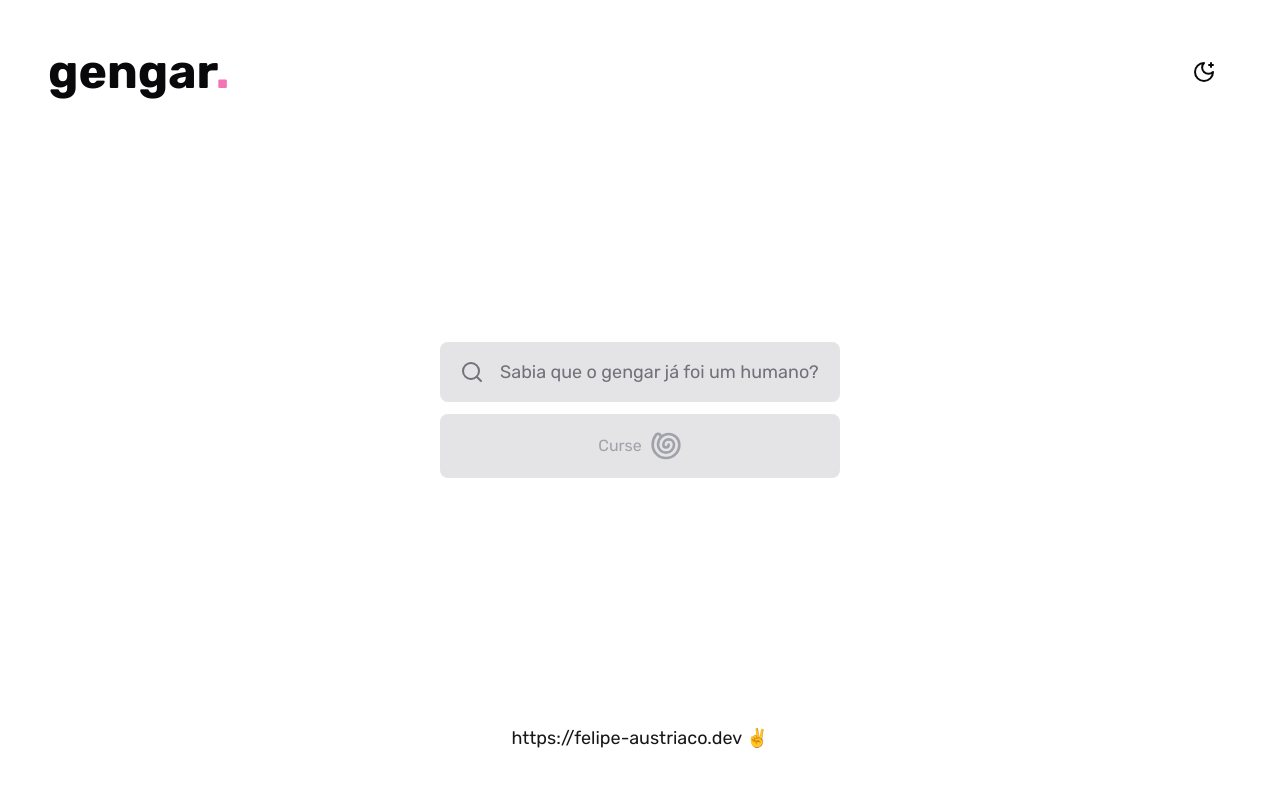
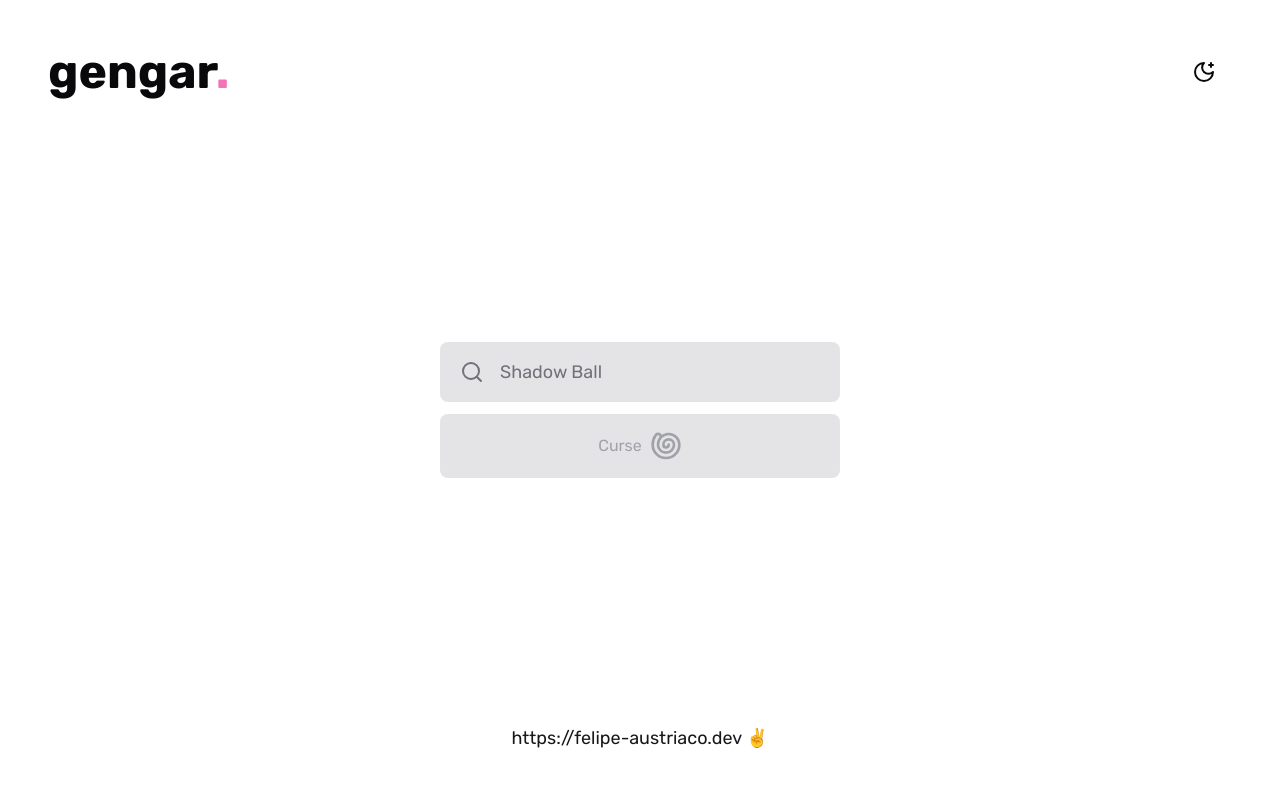
Before and after one commit to w1redl4in/promotions-frontend, a Next.js app: page / in a window 1280 px wide. Shown: the top 786 px of the page. Built offline with nearby package versions, Linux system fonts and the light colour scheme.

Commit message:
refactor(home): :recycle: changing placeholder from input

```diff
--- a/src/app/(home)/page.tsx
+++ b/src/app/(home)/page.tsx
@@ -94,7 +94,7 @@ export default function Home() {
                 )
               }
               type="text"
-              placeholder="Sabia que o gengar já foi um humano?"
+              placeholder="Shadow Ball"
               className="flex-1 bg-transparent text-base sm:text-base md:text-base lg:text-lg outline-none placeholder:text-zinc-500"
             />
           </div>
```
